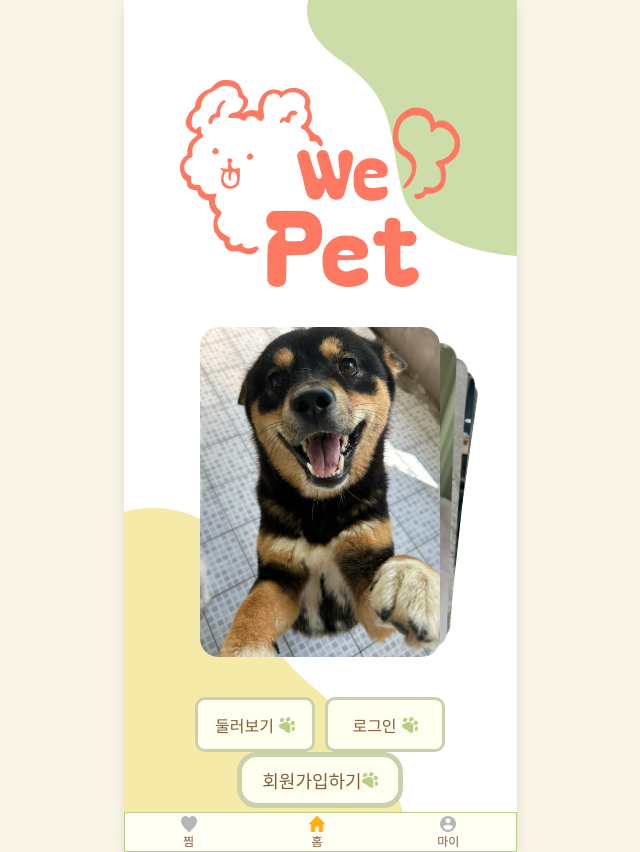
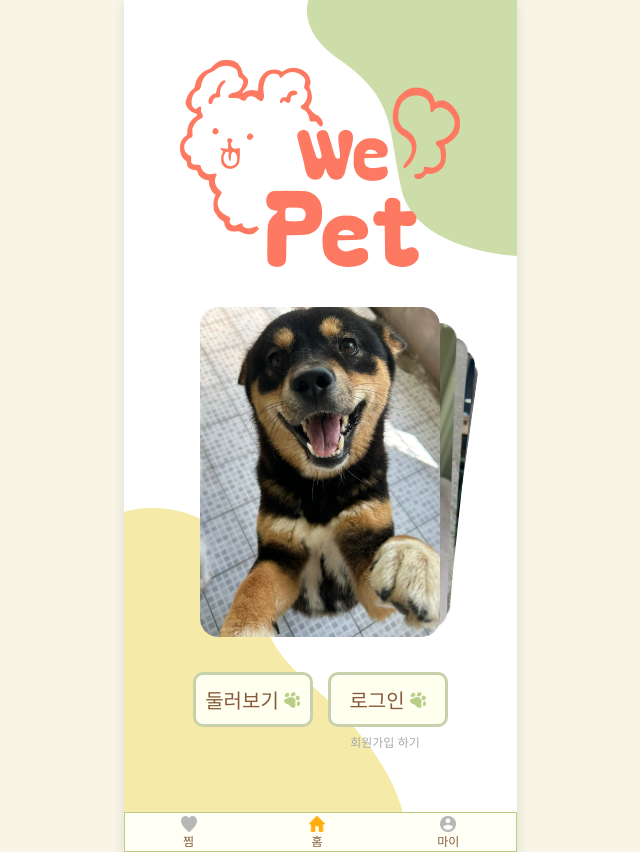
Before and after one commit to chaeliwon/Wepet, a React (Create React App) app in the folder frontend/: page / in a window 1280 px wide. Shown: the whole page, without its empty margins (320-960 px from the left). Built offline with nearby package versions, Linux system fonts and the light colour scheme; a web font is replaced by a local one.

Commit message:
1018 홈페이지 회원가입 버튼 수정

```diff
--- a/frontend/src/css/Homepage.css
+++ b/frontend/src/css/Homepage.css
@@ -1,3 +1,4 @@
+/* Pretendard 폰트 설정 */
 @font-face {
   font-family: "Pretendard-Regular";
   src: url("https://fastly.jsdelivr.net/gh/Project-Noonnu/noonfonts_2107@1.1/Pretendard-Regular.woff")
@@ -12,7 +13,7 @@ body {
 }
 
 .logo {
-  margin-top: 80px;
+  margin-top: 60px;
   width: 280px;
 }
 
@@ -43,11 +44,13 @@ body {
   object-fit: cover;
   border-radius: 18px;
 }
+
 .swiperImagesLink {
   position: relative;
   width: 100%;
   height: 100%;
 }
+
 .swiperImagesLinkImg {
   width: 100%;
   height: 100%;
@@ -55,6 +58,7 @@ body {
   border-radius: 18px;
   filter: blur(4px) brightness(40%);
 }
+
 .swiperImagesLinkTxt {
   position: absolute;
   top: 45%;
@@ -64,16 +68,19 @@ body {
   font-size: 22px;
   text-shadow: 2px 2px 8px rgba(0, 0, 0, 0.7);
 }
+
 .swiperImagesLinkIcon {
   width: 30px;
 }
+
 /* 로그인 및 찜 목록 버튼 */
 .bottom-buttons {
   display: flex;
-  justify-content: center; /* 버튼들이 중앙에 오도록 설정 */
-  gap: 10px; /* 버튼 사이 여백 */
-  margin-top: 10px;
+  justify-content: center;
+  gap: 15px; /* 버튼 사이 여백 */
+  margin-top: 5px;
 }
+
 a {
   text-decoration: none;
 }
@@ -84,7 +91,7 @@ a {
   background-color: #fffff0;
   border: 3px solid #c7d2ad;
   border-radius: 10px;
-  font-size: 16px;
+  font-size: 20px;
   color: #855b3b;
   cursor: pointer;
   display: flex;
@@ -111,3 +118,16 @@ a {
   flex-direction: column;
   align-items: center;
 }
+
+/* 회원가입하기 버튼 */
+.signup-small-btn {
+  background-color: transparent; /* 배경색 제거 */
+  border: none; /* 테두리 제거 */
+  font-size: 12px; /* 글씨 크기 작게 설정 */
+  color: #a9a9a9; /* 회색 글씨 */
+  cursor: pointer;
+  text-align: center;
+  display: block;
+  margin-top: 5px;
+  margin-left: 130px;
+}
--- a/frontend/src/pages/Homepage.jsx
+++ b/frontend/src/pages/Homepage.jsx
@@ -77,9 +77,8 @@ const Homepage = () => {
 
       {/* 회원가입 버튼 */}
       <Link to="/signup">
-        <button className="signup-btn">
-          회원가입하기
-          <img src={jelly} alt="paw" className="icon" />
+        <button className="signup-small-btn"> {/* 클래스명 수정 */}
+          회원가입 하기
         </button>
       </Link>
     </div>
```
